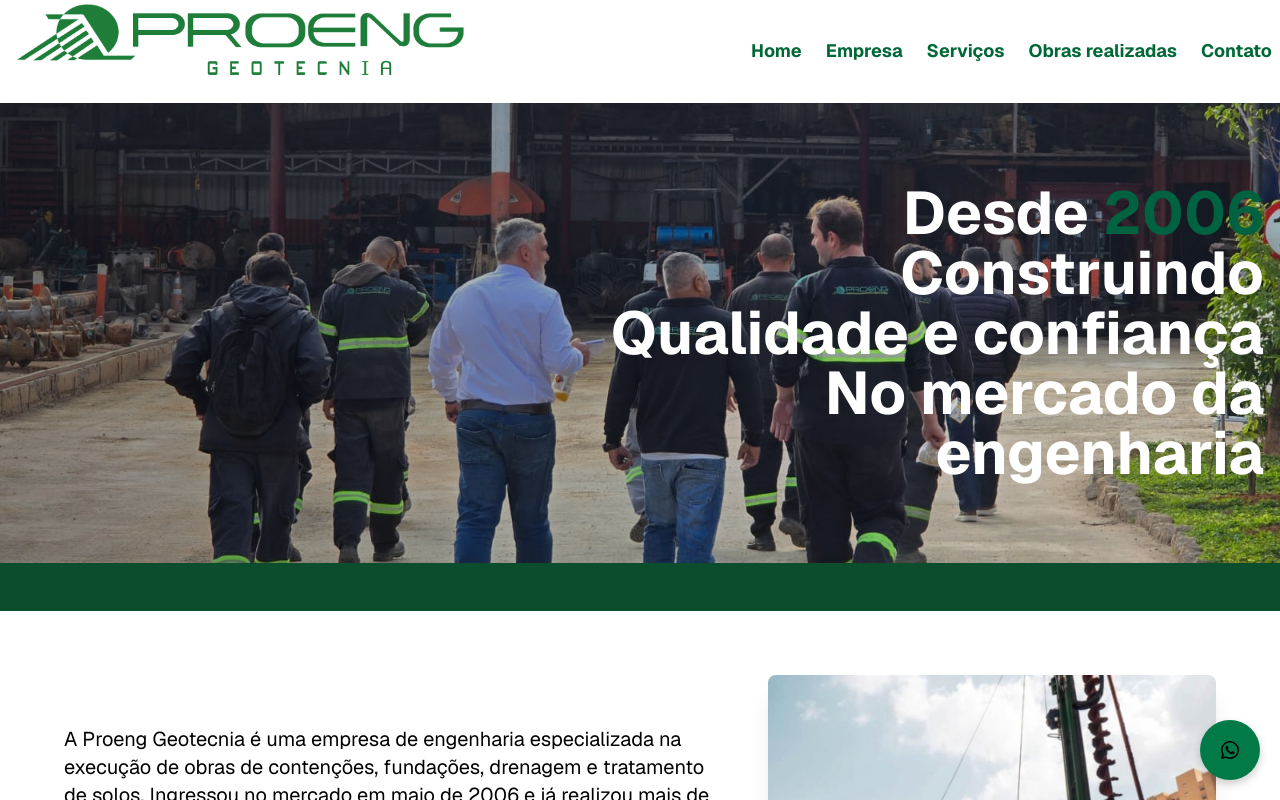
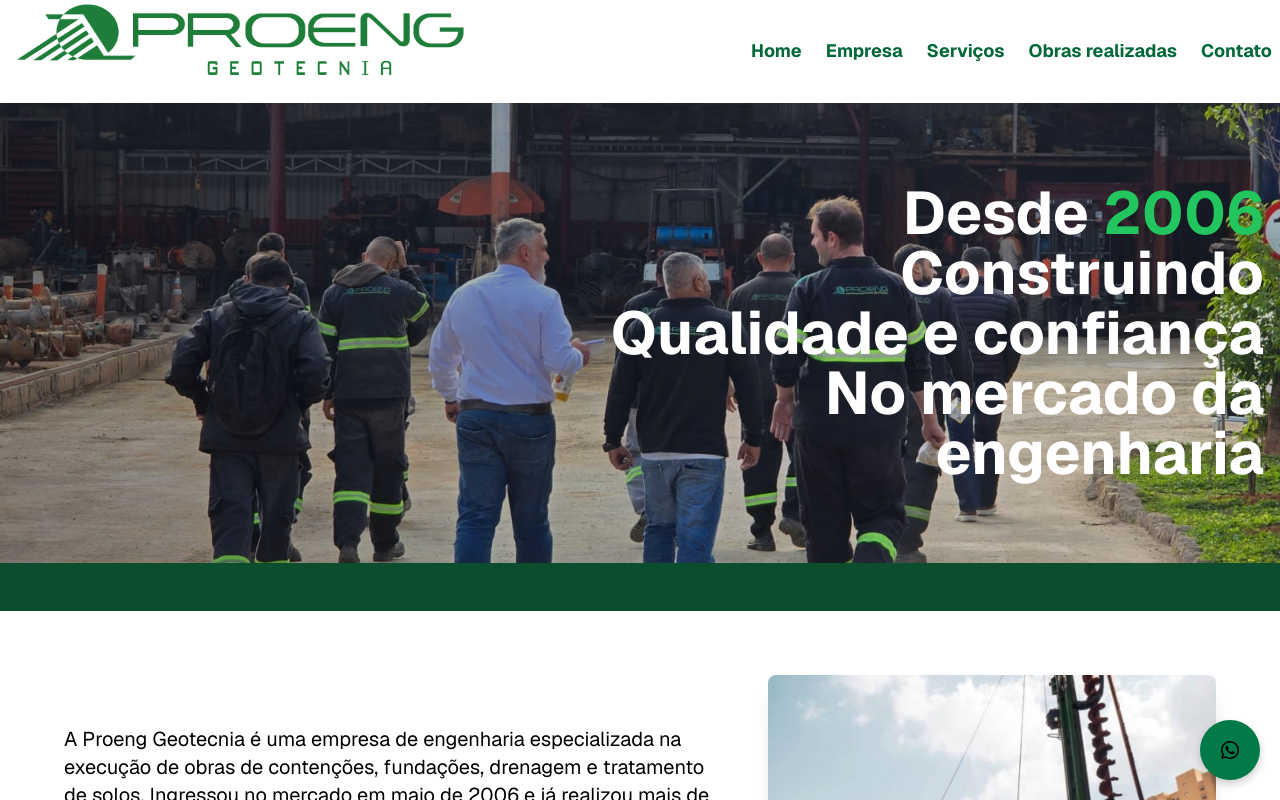
Before and after one commit to proengejem/proeng, a Next.js app: page /sobrenos in a window 1280 px wide. Shown: the top 800 px of the page. Built offline with nearby package versions, Linux system fonts and the light colour scheme.

Commit message:
Mudanças em Serviços
- Colocar foto "FundoSobreNós" ;
- Mudar texto em hélice contínua monitorada;
- Alinhar "publicado por Proeng Geotécnia" com a borda esquerda das fotos;

```diff
--- a/src/app/servicos/[servico]/page.tsx
+++ b/src/app/servicos/[servico]/page.tsx
@@ -88,6 +88,7 @@ async function ServicoContent({ servicoSlug }: { servicoSlug: string }) {
 
       {/* Imagem principal */}
       <div className="w-full mb-6 flex flex-col items-center">
+        <div className="w-full max-w-[700px] flex flex-col items-start">
           <Image
             src={obra.image}
             alt={obra.title}
@@ -98,6 +99,8 @@ async function ServicoContent({ servicoSlug }: { servicoSlug: string }) {
           />
           <p className="mt-2 text-sm text-gray-500">| Publicado por Proeng Geotécnia</p>
         </div>
+      </div>
+
 
       {/* Renderização dinâmica das 3 últimas obras */}
       {loadError ? (
--- a/src/components/sobrenos1.tsx
+++ b/src/components/sobrenos1.tsx
@@ -21,7 +21,7 @@ export default function Sobrenoscompo() {
               <BlurFade delay={0.4}><h1 className="text-4xl md:text-6xl font-bold leading-tight text-white">
 
                 Desde{" "}
-                <span className="text-5xl text-[#006241] md:text-6xl">
+                <span className="text-5xl text-green-500 md:text-6xl">
                   2006
                 </span>
               </h1></BlurFade>
--- a/src/lib/obras.ts
+++ b/src/lib/obras.ts
@@ -29,7 +29,7 @@ export const obras: Obra[] = [
     slug: "helice-continua-monitorada",
     title: "Hélice Contínua Monitorada",
     description:
-     "A estaca tipo hélice segmentada monitorada está presente no mercado brasileiro desde 2001. Trata-se de uma perfuratriz de dimensões e peso reduzidos (mini – hélice contínua) podendo executar estacas com diâmetros de 25, 30, 35, 40 e 50 cm e atingir profundidades de até 16 m. Sua principal característica é a possibilidade de execução em locais de espaço reduzido, com destaque ao afastamento de 40 cm do eixo da estaca até a divisa. As perfuratrizes da Proeng Geotecnia são dotadas de monitoramento eletrônico, igual aos das perfuratrizes hélice contínua convencionais.",
+     "A estaca tipo hélice contínua monitorada está presente no mercado brasileiro desde 2001. Trata-se de uma perfuratriz de dimensões e peso reduzidos (mini – hélice contínua) podendo executar estacas com diâmetros de 25, 30, 35, 40 e 50 cm e atingir profundidades de até 22 m. Sua principal característica é a possibilidade de execução em locais de espaço reduzido, com destaque ao afastamento de 40 cm do eixo da estaca até a divisa. As perfuratrizes da Proeng Geotecnia e Fundação são dotadas de monitoramento em tempo real, igual aos das perfuratrizes hélice contínua convencionais.",
     image: "/HéliceContM.png",
     gallery: [
       { title: "Obra 1", url: "#", src: "/SoloGrampeado.png", alt: "Imagem 4" },
--- a/src/lib/servicos.ts
+++ b/src/lib/servicos.ts
@@ -3,7 +3,7 @@ import { Service } from '~/interfaces/ServiceInterface';
 export const services : Service[] = [
     { servico: "solo-grampeado", title: "Solo Grampeado", description: "O solo grampeado é uma técnica de reforço dos solos amplamente utilizada no Brasil. Pode-se definí-la como o resultado da introdução de reforços, geralmente barras de aço, em um maciço de solo. Este processo é aliado, normalmente, a um revestimento da face (concreto projetado, tela ou grama) e a um sistema de drenagem. O grande interesse dos profissionais pela utilização da técnica do solo grampeado justifica-se pela sua praticidade, rapidez de execução, versatilidade e economia quando comparada a outras soluções técnicas utilizadas para estabilização de cortes e taludes naturais.", image: "/SoloGrampeado.png" },
     { servico: "concreto-projetado", title: "Concreto Projetado", description: "É um processo de aplicação de concreto sem a necessidade de utilização de formas, bastando apenas uma superfície para o seu lançamento. O não emprego de formas pode ser por opção, ou quando, pelas características da concretagem, seu emprego torna-se difícil ou impossível. Esse sistema é muito utilizado em concretagens de túneis, paredes de contenção, piscinas e em recuperação e reforço estrutural de lajes, vigas, pilares e paredes de concreto armado.", image: "/ConcretoProj.png" },
-    { servico: "helice-continua-monitorada", title: "Hélice Contínua Monitorada", description: "A estaca tipo hélice segmentada monitorada está presente no mercado brasileiro desde 2001. Trata-se de uma perfuratriz de dimensões e peso reduzidos (mini – hélice contínua) podendo executar estacas com diâmetros de 25, 30, 35, 40 e 50 cm e atingir profundidades de até 16 m. Sua principal característica é a possibilidade de execução em locais de espaço reduzido, com destaque ao afastamento de 40 cm do eixo da estaca até a divisa. As perfuratrizes da Proeng Geotecnia são dotadas de monitoramento eletrônico, igual aos das perfuratrizes hélice contínua convencionais.", image: "/HéliceContM.png" },
+    { servico: "helice-continua-monitorada", title: "Hélice Contínua Monitorada", description: "A estaca tipo hélice contínua monitorada está presente no mercado brasileiro desde 2001. Trata-se de uma perfuratriz de dimensões e peso reduzidos (mini – hélice contínua) podendo executar estacas com diâmetros de 25, 30, 35, 40 e 50 cm e atingir profundidades de até 22 m. Sua principal característica é a possibilidade de execução em locais de espaço reduzido, com destaque ao afastamento de 40 cm do eixo da estaca até a divisa. As perfuratrizes da Proeng Geotecnia e Fundação são dotadas de monitoramento em tempo real, igual aos das perfuratrizes hélice contínua convencionais.", image: "/HéliceContM.png" },
     { servico: "estaca-tipo-raiz", title: "Estaca Tipo Raiz", description: "Considerada de pequeno diâmetro e de elevada capacidade de carga, a estaca raiz é uma estaca moldada in loco com diâmetros que variam de 100 a 500 mm, executada com equipamentos de pequeno e médio porte, que permite sua execução em locais com limitação de pé direito e em áreas de trabalho de espaço limitado. O processo executivo desta estaca não causa vibrações, o que permite empregá-la em qualquer situação de obra industrial. Caracteriza-se principalmente por ser uma estaca executada com emprego de revestimentos metálicos recuperáveis, que permite atingir grande profundidade, podendo-se atravessar matacões, blocos de concreto ou embuti-las em rocha, neste caso a perfuração é completada com o uso de martelo hidráulico, até atingir a profundidade desejada.", image: "/EstacasTpRaiz.png" },
     { servico: "micro-estacas-injetadas", title: "Micro Estacas Injetadas", description: "As micro estacas geralmente possuem diâmetros inferiores a 160 mm, e são injetadas com calda de cimento, através de tubo manchete (tubo preparado com válvulas espaçadas ao longo de seu comprimento, que permitem apenas a passagem da calda de cimento em uma única direção). As injeções têm como ﬁnalidade aumentar a resistência do atrito lateral. Este tipo de estaca comporta duas variantes em relação à armadura: na primeira delas introduz-se um tubo metálico com função estrutural, dotado de manchetes para a injeção e na segunda, a armadura é constituída por barras (ou gaiola) e a injeção é feita através de tubos de polietileno em fases setorizadas de injeção.", image: "/MicroEstacasInj.png" },
     { servico: "injecoes-de-consolidacao", title: "Injeções de Consolidação", description: "Os principais objetivos da injeção de consolidação é promover a melhoria das condições de estabilidade, capacidade de carga e redução de permeabilidade dos diversos tipos de solo. O tratamento é feito pela injeção de um determinado volume de material a uma determinada pressão, podendo ser calda de cimento, argamassa, solo-cimento ou compostos químicos.", image: "/InjeçõesConsolid.png" },
```
Lines whose indentation alone changed are shown as unchanged.
